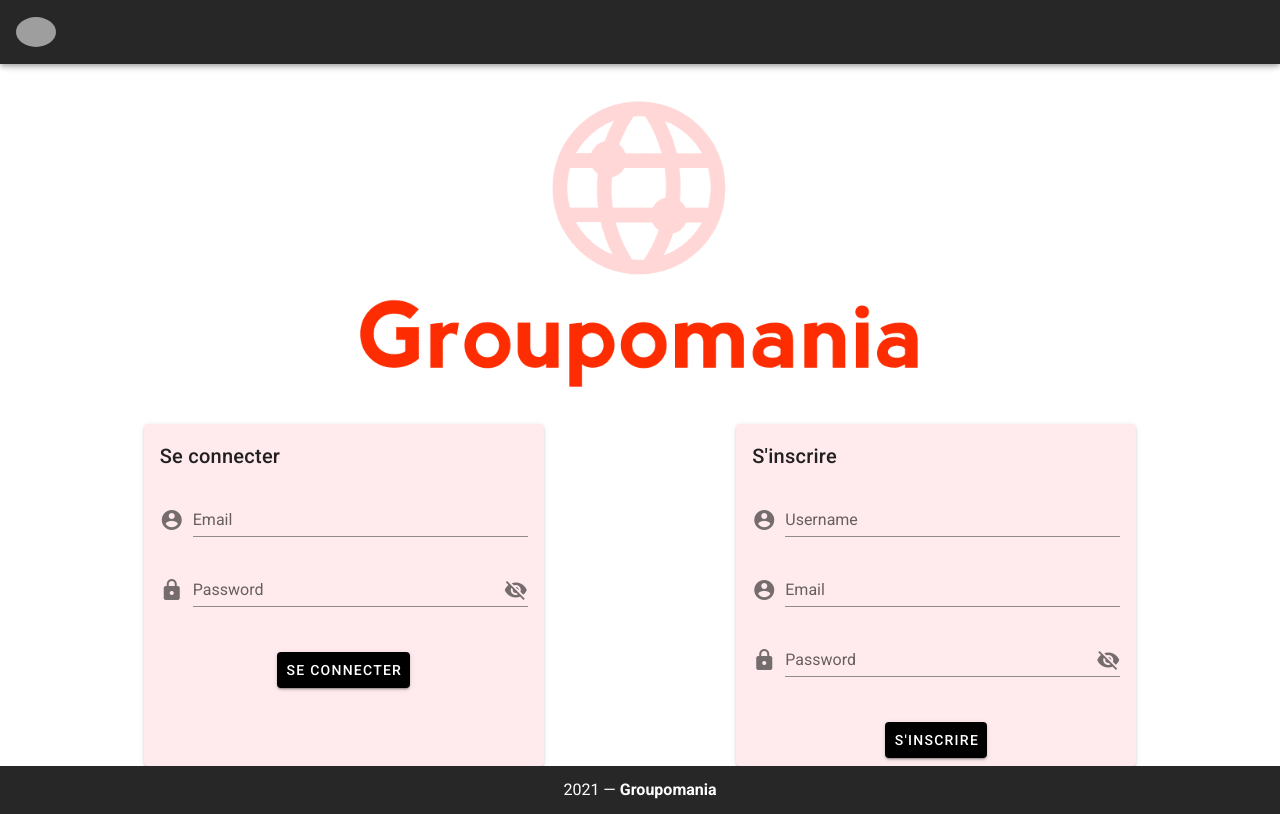
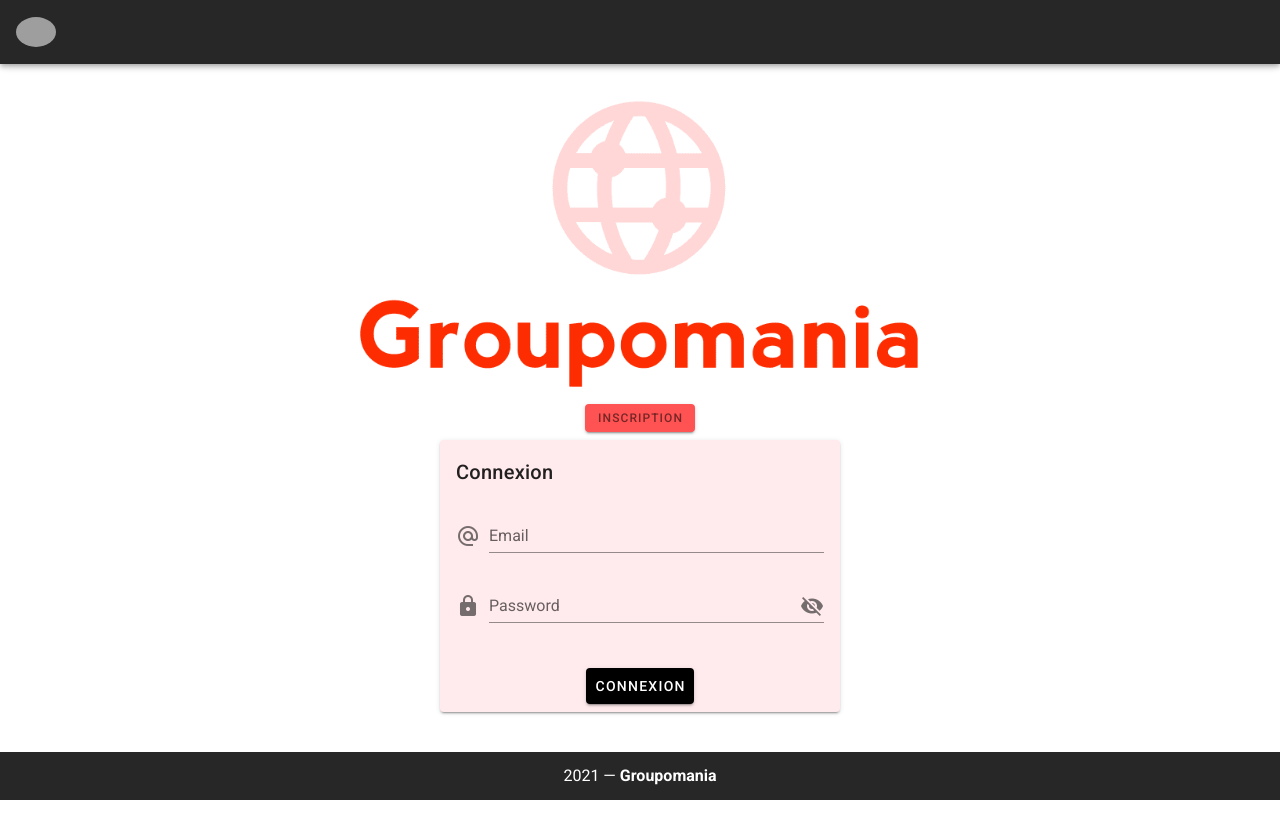
Before and after one commit to CarolineSenes/SENESCaroline_7_17062021, a Vue app in the folder frontend/: page / in a window 1280 px wide. Built offline with nearby package versions, Linux system fonts and the light colour scheme; grey boxes are pictures that could not be loaded.

Commit message:
modifi login/register

```diff
--- a/frontend/src/components/Auth/Login.vue
+++ b/frontend/src/components/Auth/Login.vue
@@ -1,12 +1,12 @@
 <template>
 		<v-card width="400" class="mx-auto mt-5 red lighten-5">
-			<v-card-title>Se connecter</v-card-title>
+			<v-card-title>Connexion</v-card-title>
 			<v-card-text>
-				<v-form>
+				<v-form v-model="valid" ref="form">
 					<v-text-field
 						v-model="userInfo.email"
 						label="Email"
-						prepend-icon="mdi-account-circle"
+						prepend-icon="mdi-at"
 					/>
 					<v-text-field
 						v-model="userInfo.password"
@@ -20,9 +20,9 @@
 			</v-card-text>
 			<v-card-actions>
 				<v-spacer />
-				<v-btn color="#000000" dark @click="submitForm">
-					Se connecter</v-btn
-				>
+				<v-btn color="#000000" dark @click="login()">
+					Connexion
+				</v-btn>
 				<v-spacer />
 			</v-card-actions>
 		</v-card>
@@ -43,11 +43,11 @@ export default {
 		};
 	},
 	methods: {
-		submitForm() {
+		login() {
 			axios
 				.post("http://localhost:3000/api/users/login", this.userInfo)
 				.then((response) => {
-					console.log(response);
+					console.log('User logged!', response);
 					this.$store.dispatch("setToken", response.data.token);
 					this.$store.dispatch("setAdmin", response.data.isAdmin);
 					this.$store.dispatch("setUser", response.data.userId);
@@ -55,7 +55,7 @@ export default {
 					this.$store.dispatch("setSnackbar", {
 						text: `Salut, ${response.data.username} !`,
 					});
-					this.$router.push({ name: "allMessages" })
+					this.$router.push("/messages")
 				})
 				.catch(() => {
 					this.$store.dispatch("setSnackbar", {
--- a/frontend/src/components/Auth/Register.vue
+++ b/frontend/src/components/Auth/Register.vue
@@ -1,4 +1,20 @@
 <template>
+  <v-container>
+    <v-carousel
+      cycle
+      height="400"
+      hide-delimiter-background
+      show-arrows-on-hover
+    >
+      <v-carousel-item v-for="(slide, i) in slides" :key="i">
+        <v-sheet :color="colors[i]" height="100%">
+          <v-row class="fill-height" align="center" justify="center">
+            <div class="text-h2">{{ slide }}</div>
+          </v-row>
+        </v-sheet>
+      </v-carousel-item>
+    </v-carousel>
+
     <v-card width="400" class="mx-auto mt-5 red lighten-5">
       <v-card-title>S'inscrire</v-card-title>
       <v-card-text>
@@ -15,7 +31,6 @@
             type="email"
             prepend-icon="mdi-account-circle"
             :rules="emailRules"
-
           />
           <v-text-field
             v-model="userInfo.password"
@@ -30,12 +45,11 @@
       </v-card-text>
       <v-card-actions>
         <v-spacer />
-				<v-btn color="#000000" dark @click="submitForm">
-					S'inscrire</v-btn
-				>
+        <v-btn color="#000000" dark @click="submitForm"> S'inscrire</v-btn>
         <v-spacer />
       </v-card-actions>
     </v-card>
+  </v-container>
 </template>
 
 <script>
@@ -44,6 +58,14 @@ export default {
   name: "Register",
   data() {
     return {
+      colors: [
+        "indigo",
+        "warning",
+        "pink darken-2",
+        "red lighten-1",
+        "deep-purple accent-4",
+      ],
+      slides: ["Ola !", "Welcome", "chez ...", "Groupo...", "...mania !"],
       valid: false,
       showPassword: false,
       userInfo: {
@@ -63,31 +85,28 @@ export default {
         (v) =>
           /(?=.*[A-Za-z])/.test(v) ||
           "Doit contenir un caractère alphabétique en majuscule ou minuscule.",
+        (v) => /(?=.*\d)/.test(v) || "Doit contenir un chiffre.",
         (v) =>
-					/(?=.*\d)/.test(v) ||
-					"Doit contenir un chiffre.",
-				(v) =>
-					/(?=.*[$@$!%*#?&])/.test(v) ||
-					"Doit contenir un caractère spécial.",
+          /(?=.*[$@$!%*#?&])/.test(v) || "Doit contenir un caractère spécial.",
       ],
       emailRules: [
         (v) =>
           /^[a-zA-Z0-9_.-]+[@]{1}[a-zA-Z0-9]+[.]{1}[a-zA-Z]{2,10}$/.test(v) ||
-					"Le format de l'email doit être de type name@domaine.com"
+          "Le format de l'email doit être de type name@domaine.com",
       ],
     };
   },
   methods: {
     submitForm() {
-			if (this.$refs.form.validate()) { //si le formulaire est valide on lance la requête
+      if (this.$refs.form.validate()) {
         axios
           .post("http://localhost:3000/api/users/register", this.userInfo)
           .then(() => {
             this.$store.dispatch("setSnackbar", {
               showing: true,
-							text: `Vous êtes inscrit! Bienvenue.`,
+              text: `BRAVO ! Votre compte est créé !`,
             });
-						this.$router.push("login");
+            this.$router.push("/");
           })
           .catch(() => {
             this.$store.dispatch("setSnackbar", {
--- a/frontend/src/components/NavBar.vue
+++ b/frontend/src/components/NavBar.vue
@@ -68,7 +68,6 @@
     <v-tooltip v-if="isLogged">
       <template v-slot:activator="{ on, attrs }">
         <v-btn
-          v-if= isLogged
           class="mx-2"
           @click="logout"
           icon
@@ -89,7 +88,7 @@
 <script>
 import { mapState } from 'vuex'
 export default {
-
+  name: "NavBar",
   computed:{
     ...mapState(['isLogged'])
   },
--- a/frontend/src/router/index.js
+++ b/frontend/src/router/index.js
@@ -1,7 +1,6 @@
 import Vue from "vue";
 import VueRouter from "vue-router";
 import Home from "../views/Home.vue";
-import Login from "../components/Auth/Login.vue";
 import Register from "../components/Auth/Register.vue";
 import allMessages from "../components/Message/allMessages.vue";
 import oneMessage from "../components/Message/oneMessage.vue";
@@ -17,11 +16,6 @@ const routes = [
 		path: "/",
 		name: "Home",
 		component: Home,
-	},
-	{
-		path: "/login",
-		name: "Login",
-		component: Login,
 	},
 	{
 		path: "/register",
--- a/frontend/src/views/Home.vue
+++ b/frontend/src/views/Home.vue
@@ -6,28 +6,21 @@
 				height="300"
 				src="../assets/icon-above-font.png"
 			></v-img>
-			<!-- <v-row align="center" justify="center">
-				<v-btn to="/Login" class="mr-5 my-10" color="#000000" dark
-					>Connexion</v-btn
-				>
-				<v-btn to="/register" class="ml-5 my-10" color="#000000" dark
-					>Inscription</v-btn
-				>
-			</v-row> -->
-			<v-row>
-			<Login /><Register />
+			<v-row align="center" justify="center">
+				<v-btn class="red accent-2" elevation="2" plain small to="/register">
+				Inscription</v-btn>
 			</v-row>
+
+			<Login />
 		</v-container>
 </template>
 
 <script>
 import Login from "@/components/Auth/Login";
-import Register from "@/components/Auth/Register";
 export default {
 	name: "Home",
 	components: {
 		Login,
-		Register,
 	},
 };
 </script>
```
Also changed, not shown: 2 other files (tests, documents, lock files or other folders). Lines whose indentation alone changed are shown as unchanged.
